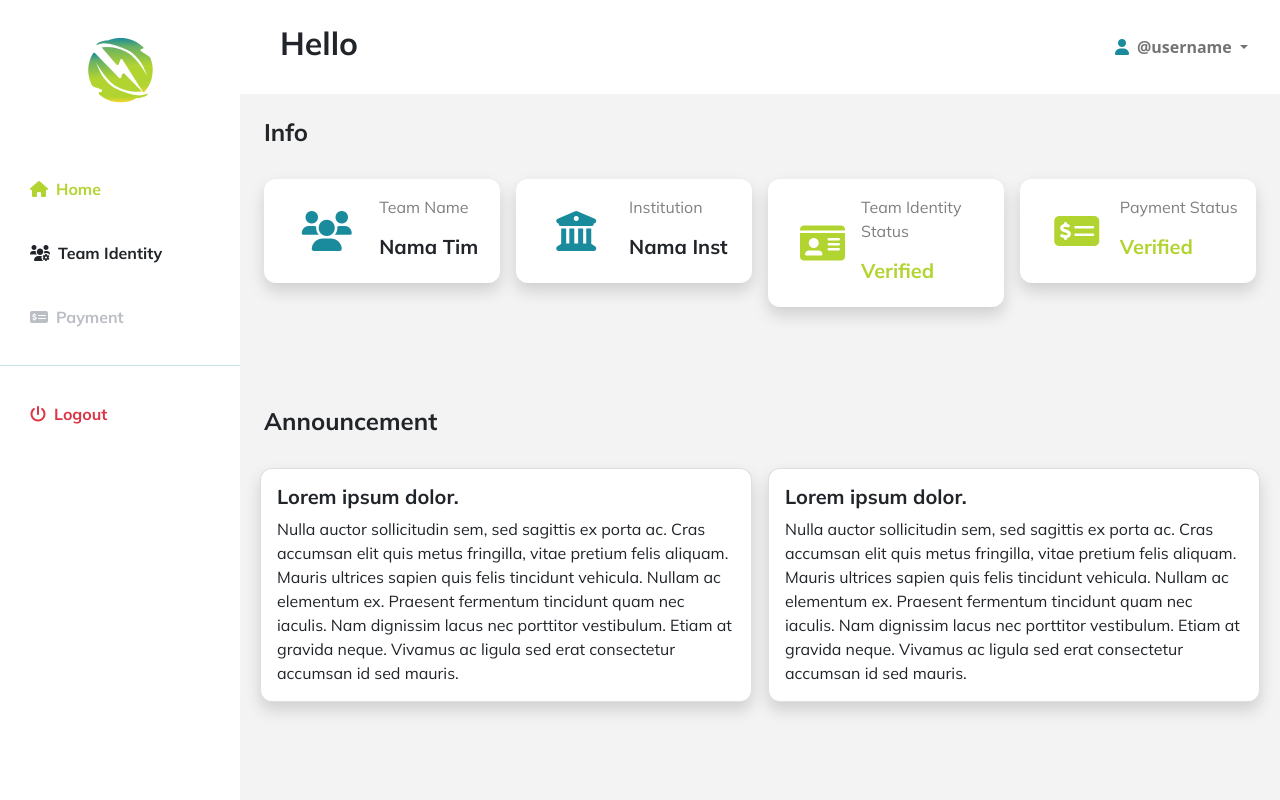
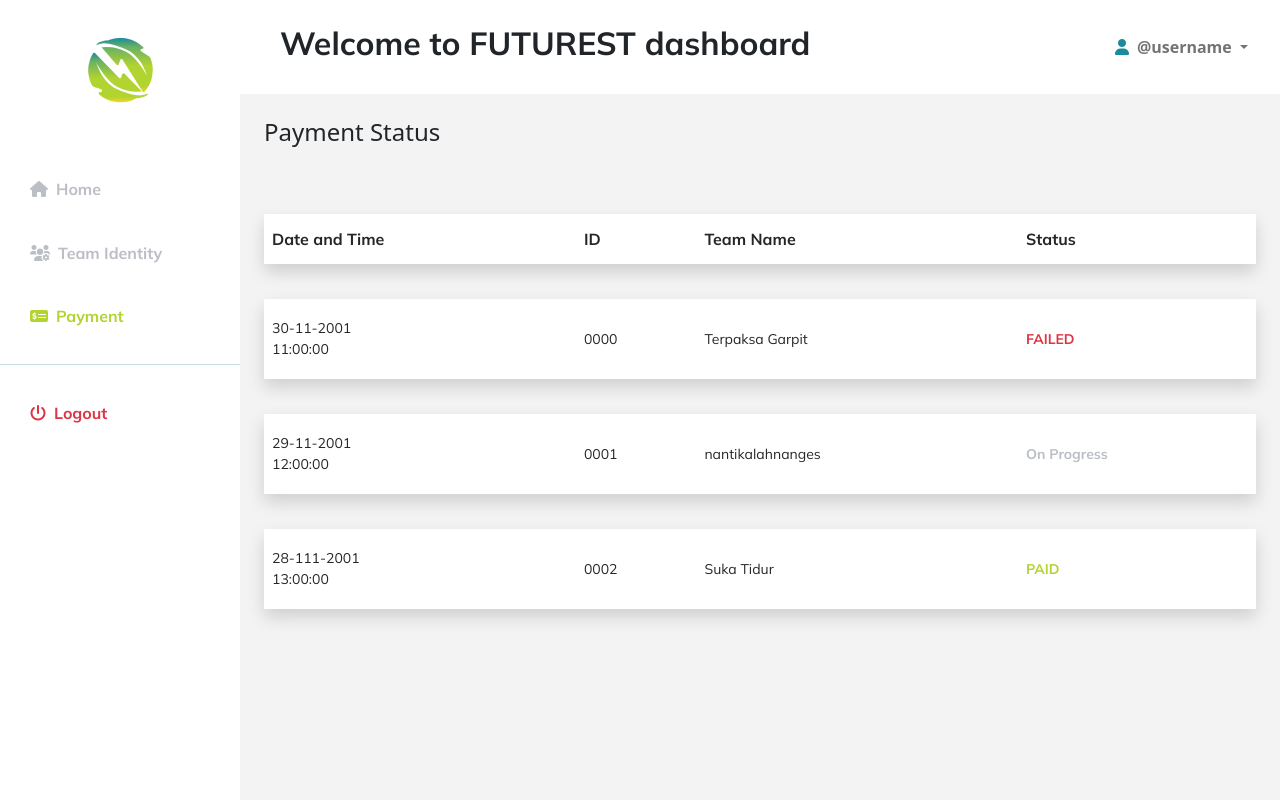
Before and after one commit to BryanYehuda/FuturestSREITS2022, a CodeIgniter app: page /FuturestSREITS2022/ in a window 1280 px wide. Run offline with CodeIgniter, Linux system fonts and the light colour scheme.

Commit message:
Adding User Payment Dashboard and Fixing User Home Dashboard

```diff
--- a/src/application/controllers/Welcome.php
+++ b/src/application/controllers/Welcome.php
@@ -20,6 +20,6 @@ class Welcome extends CI_Controller {
 	 */
 	public function index()
 	{
-		$this->load->view('dashboard_user');
+		$this->load->view('dashboard_user_payment');
 	}
 }
--- a/src/application/views/dashboard_user.php
+++ b/src/application/views/dashboard_user.php
@@ -39,7 +39,7 @@
             <div class="list-group list-group-flush my-3">
 
                 <a href="#" class="list-group-item list-group-item-action bg-transparent primary-text active"><i class="fas fa-home-alt me-2"></i>Home</a>
-                <a href="#" class="list-group-item lissecond-text fwt-group-item-action bg-transparent primary-text"><i class="fas fa-users-cog me-2"></i>Team Identity</a>
+                <a href="#" class="list-group-item list-group-item-action bg-transparent second-text primary-text"><i class="fas fa-users-cog me-2"></i>Team Identity</a>
                 <a href="#" class="list-group-item list-group-item-action bg-transparent second-text primary-text"><i class="fas fa-money-check-alt me-2"></i>Payment</a>
                 <hr class="info-color">
                 <a href="#" class="list-group-item list-group-item-action bg-transparent text-danger primary-text"><i class="fas fa-power-off me-2"></i>Logout</a>
@@ -52,7 +52,7 @@
             <nav class="navbar navbar-expand-lg navbar-light bg-white py-4 px-4">
                 <div class="d-flex align-items-center">
                     <i class="fs-4 me-3" id="menu-toggle"></i>
-                    <h2 class="primary-text">Hello</h2>
+                    <h2 class="primary-text">Welcome to FUTUREST dashboard</h2>
                 </div>
 
                 <button class="navbar-toggler" type="button" data-bs-toggle="collapse" data-bs-target="#navbarSupportedContent" aria-controls="navbarSupportedContent" aria-expanded="false" aria-label="Toggle navigation">
--- /dev/null
+++ b/src/application/views/dashboard_user_payment.php
@@ -0,0 +1,158 @@
+<!doctype html>
+<html lang="en">
+
+<head>
+    <!-- Required meta tags -->
+    <meta charset="utf-8">
+    <meta name="viewport" content="width=device-width, initial-scale=1">
+
+    <!-- Bootstrap CSS -->
+    <link href="https://cdn.jsdelivr.net/npm/bootstrap@5.0.2/dist/css/bootstrap.min.css" rel="stylesheet" integrity="sha384-EVSTQN3/azprG1Anm3QDgpJLIm9Nao0Yz1ztcQTwFspd3yD65VohhpuuCOmLASjC" crossorigin="anonymous">
+
+    <!-- Fontawesome CDN -->
+    <link rel="stylesheet" href="https://cdnjs.cloudflare.com/ajax/libs/font-awesome/6.0.0-beta3/css/all.min.css" integrity="sha512-Fo3rlrZj/k7ujTnHg4CGR2D7kSs0v4LLanw2qksYuRlEzO+tcaEPQogQ0KaoGN26/zrn20ImR1DfuLWnOo7aBA==" crossorigin="anonymous" referrerpolicy="no-referrer" />
+
+    <!-- CSS -->
+    <link rel="stylesheet" href="<?php echo base_url() ?>public/css/pages/dashboard_user_payment.css">
+
+    <!-- CSS Fonts Global -->
+    <link rel="stylesheet" href="<?php echo base_url() ?>/public/css/fonts.css">
+
+    <!-- CSS Colors Global -->
+    <link rel="stylesheet" href="<?php echo base_url() ?>/public/css/colours.css">
+
+    <!-- CSS Template Style Global -->
+    <link rel="stylesheet" href="<?php echo base_url() ?>/public/css/app.css">
+
+    <title>User Dashboard</title>
+
+    <?php
+    $this->load->view('template/meta');
+    ?>
+    <title>Details</title>
+</head>
+
+<body>
+    <div class="d-flex" id="wrapper">
+        <!-- Sidebar -->
+        <div class="bg-white" id="sidebar-wrapper">
+            <div class="sidebar-heading text-center py-4 img-fluid"><img src="<?php echo base_url() ?>/public/img/Logo.png" alt=""></div>
+            <div class="list-group list-group-flush my-3">
+
+                <a href="#" class="list-group-item list-group-item-action bg-transparent primary-text second-text"><i class="fas fa-home-alt me-2"></i>Home</a>
+                <a href="#" class="list-group-item list-group-item-action bg-transparent second-text primary-text"><i class="fas fa-users-cog me-2"></i>Team Identity</a>
+                <a href="#" class="list-group-item list-group-item-action bg-transparent second-text primary-text active"><i class="fas fa-money-check-alt me-2"></i>Payment</a>
+                <hr class="info-color">
+                <a href="#" class="list-group-item list-group-item-action bg-transparent text-danger primary-text"><i class="fas fa-power-off me-2"></i>Logout</a>
+            </div>
+        </div>
+        <!-- /#sidebar-wrapper -->
+
+        <!-- Page Content -->
+        <div id="page-content-wrapper">
+            <nav class="navbar navbar-expand-lg navbar-light bg-white py-4 px-4">
+                <div class="d-flex align-items-center">
+                    <i class="fs-4 me-3" id="menu-toggle"></i>
+                    <h2 class="primary-text">Welcome to FUTUREST dashboard</h2>
+                </div>
+
+                <button class="navbar-toggler" type="button" data-bs-toggle="collapse" data-bs-target="#navbarSupportedContent" aria-controls="navbarSupportedContent" aria-expanded="false" aria-label="Toggle navigation">
+                    <span class="navbar-toggler-icon"></span>
+                </button>
+
+                <div class="collapse navbar-collapse" id="navbarSupportedContent">
+                    <ul class="navbar-nav ms-auto mb-2 mb-lg-0">
+                        <li class="nav-item dropdown">
+                            <a class="nav-link dropdown-toggle second-text fw-bold" href="#" id="navbarDropdown" role="button" data-bs-toggle="dropdown" aria-expanded="false">
+                                <i class="fas fa-user me-2 info-color"></i>@username
+                            </a>
+                            <ul class="dropdown-menu" aria-labelledby="navbarDropdown">
+                                <li><a class="dropdown-item" href="#">Home</a></li>
+                                <li><a class="dropdown-item" href="#">Team Identity</a></li>
+                                <li><a class="dropdown-item" href="#">Payment</a></li>
+                                <li><a class="dropdown-item" href="#">Logout</a></li>
+                            </ul>
+                        </li>
+                    </ul>
+                </div>
+            </nav>
+
+                <!-- Payment Table -->
+                <div class="container-fluid px-4">
+                    <div class="row g-3 my-2">
+                        <h4>Payment Status</h4>
+                        <div class="col-md-12 p-2">
+                            <table class="table table-borderless row-gap center">
+                                <tbody>
+
+                                    <tr class="invoice-head shadow primary-text" valign="middle">
+                                        <td>
+                                            Date and Time
+                                        </td>
+                                        <td>ID</td>
+                                        <td>Team Name</td>
+                                        <td>
+                                            Status
+                                        </td>
+                                    </tr>
+
+                                    <tr class="invoice-row shadow regular-text" valign="middle">
+                                        <td>
+                                            30-11-2001
+                                            <br>
+                                            11:00:00
+                                        </td>
+                                        <td>0000</td>
+                                        <td>Terpaksa Garpit</td>
+                                        <td>
+                                            <div class="failed primary-text">FAILED</div>
+                                        </td>
+                                    </tr>
+
+                                    <tr class="invoice-row shadow regular-text" valign="middle">
+                                        <td>
+                                            29-11-2001
+                                            <br>
+                                            12:00:00
+                                        </td>
+                                        <td>0001</td>
+                                        <td>nantikalahnanges</td>
+                                        <td>
+                                            <div class="on-progress primary-text">On Progress</div>
+                                        </td>
+                                    </tr>
+
+                                    <tr class="invoice-row shadow regular-text" valign="middle">
+                                        <td>
+                                            28-111-2001
+                                            <br>
+                                            13:00:00
+                                        </td>
+                                        <td>0002</td>
+                                        <td>Suka Tidur</td>
+                                        <td>
+                                            <div class="paid primary-text">PAID</div>
+                                        </td>
+                                    </tr>
+
+                                </tbody>
+                            </table>
+                        </div>
+                    </div>
+                    <!-- /#page-content-wrapper -->
+
+
+                    <!-- Option 1: Bootstrap Bundle with Popper -->
+                    <script src="https://cdn.jsdelivr.net/npm/bootstrap@5.0.2/dist/js/bootstrap.bundle.min.js" integrity="sha384-MrcW6ZMFYlzcLA8Nl+NtUVF0sA7MsXsP1UyJoMp4YLEuNSfAP+JcXn/tWtIaxVXM" crossorigin="anonymous">
+                    </script>
+                    <script>
+                        var el = document.getElementById("wrapper");
+                        var toggleButton = document.getElementById("menu-toggle");
+
+                        toggleButton.onclick = function() {
+                            el.classList.toggle("toggled");
+                        };
+                    </script>
+</body>
+
+</html>
--- /dev/null
+++ b/src/public/css/pages/dashboard_user_payment.css
@@ -0,0 +1,138 @@
+/* Dashboard Payment CSS */
+tr.invoice-row {
+    height:80px;
+    background: white;
+    font-size: 14px;
+    color: var(--futurest-black);
+}
+
+tr.invoice-head{
+    height:50px;
+    background: white;
+    font-size: 16px;
+    color: var(--futurest-black);
+}
+
+.invoice-row>td>div.failed {
+    color: #DC3545;
+}
+
+.invoice-row>td>div.on-progress {
+    color: var(--disabled-color);
+}
+
+.invoice-row>td>div.paid {
+    color: var(--futurest-green);
+}
+
+table.row-gap {
+    border-collapse: separate;
+    border-spacing: 0px 35px;
+}
+/* Dashboard Payment CSS */
+
+
+/* From Home Dashboard */
+:root {
+    --futurest-black: #262626;
+    --futurest-white: #f3f3f3;
+    --futurest-green: #b2d430;
+    --futurest-teal: #1a8b9d;
+    --futurest-orange: #f7d32a;
+    --disabled-color: #bbbec5;
+}
+
+.announcement {
+    margin-top: 100px;
+}
+
+.announcement-card {
+    border-radius: 12px;
+}
+
+.info-card {
+    border-radius: 12px;
+}
+
+.primary-text {
+    font-family: MulishBold;
+}
+
+.regular-text{
+    font-family: MulishRegular;
+}
+
+.second-text {
+    color: var(--disabled-color);
+}
+
+.info-color {
+    color: var(--futurest-teal);
+}
+
+.status-color {
+    color: var(--futurest-green);
+}
+
+#wrapper {
+    overflow-x: hidden;
+    background-color: #f3f3f3;
+}
+
+#sidebar-wrapper {
+    min-height: 100vh;
+    margin-left: -15rem;
+    -webkit-transition: margin 0.25s ease-out;
+    -moz-transition: margin 0.25s ease-out;
+    -o-transition: margin 0.25s ease-out;
+    transition: margin 0.25s ease-out;
+}
+
+#sidebar-wrapper .sidebar-heading {
+    padding: 0.875rem 1.25rem;
+    font-size: 1.2rem;
+}
+
+#sidebar-wrapper .list-group {
+    width: 15rem;
+}
+
+#page-content-wrapper {
+    min-width: 100vw;
+}
+
+#wrapper.toggled #sidebar-wrapper {
+    margin-left: 0;
+}
+
+#menu-toggle {
+    cursor: pointer;
+}
+
+.list-group-item {
+    border: none;
+    padding: 20px 30px;
+}
+
+.list-group-item.active {
+    background-color: transparent;
+    color: var(--futurest-green);
+    font-weight: bold;
+    border: none;
+}
+
+@media (min-width: 768px) {
+    #sidebar-wrapper {
+        margin-left: 0;
+    }
+
+    #page-content-wrapper {
+        min-width: 0;
+        width: 100%;
+    }
+
+    #wrapper.toggled #sidebar-wrapper {
+        margin-left: -15rem;
+    }
+}
+/* From Home Dashboard */
```
